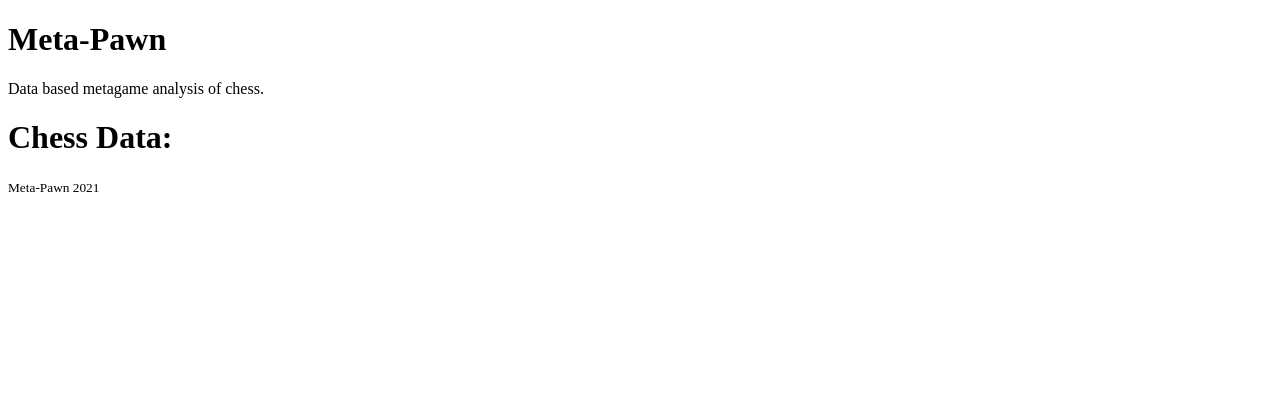
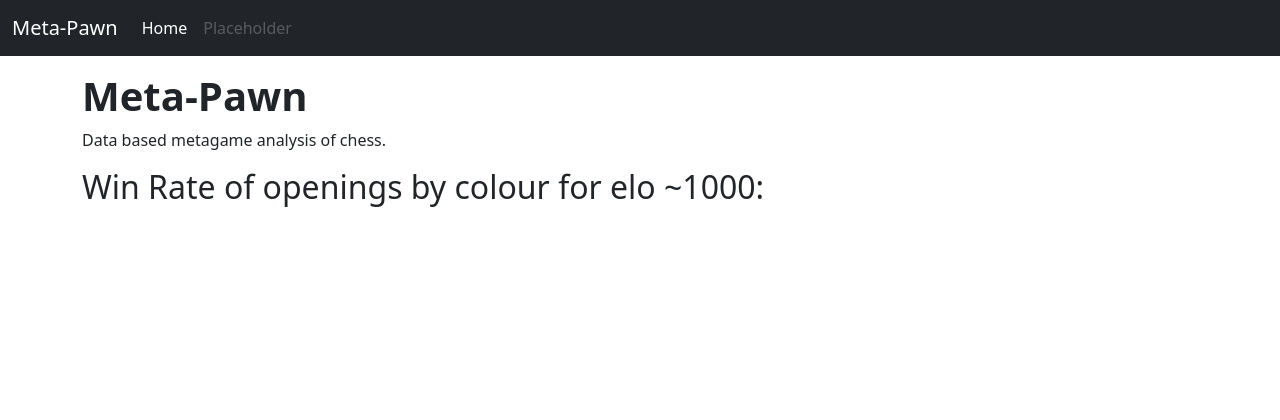
Before and after one commit to AlasdairBennett/meta-pawn, a Flask app: template project/stats/templates/stats/index.html in a window 1280 px wide. Shown: the top 420 px of the page. Before the commit the page ends 192 px from the top, so only its background shows below. Run offline with Flask 2, Linux system fonts and the light colour scheme; the template is opened without the code that fills it, so the values that code supplies are empty; parts of the project's set-up code (start-up, migrations or seed data) failed here and were passed over.

Commit message:
Add bootstrap
Beginning of implementing boostrap templates for the webapp (also added navbar)

```diff
--- a/app.py
+++ b/app.py
@@ -1,5 +1,4 @@
 import numpy as np
-
 from project import create_app
 import pandas as pd
 import matplotlib.pyplot as plt
@@ -8,9 +7,6 @@ import seaborn as sns
 app = create_app()
 
 
-# def frame_html
-
-##
 # get_games takes the name of a file containing chess game data and returns a dataframe containing
 #   only the data of ranked games
 def get_games(filename):
@@ -20,9 +16,6 @@ def get_games(filename):
     ranked_games = games[games['rated']]
 
     return ranked_games
-
-
-chess_games = get_games('project/static/games.csv')
 
 
 # get_rel_game_set takes in a set of chess games and an elo
@@ -74,6 +67,11 @@ def get_opening_outliers(games_set):
                         | (opening_freq.values > h_quantile + 1.5 * interquartile_r)].index
 
 
+# Global variables to be piped through routes.py to be displayed on front end
+chess_games = get_games('project/static/games.csv')
+win_table_1 = get_win_rate_table(get_rel_game_set(chess_games, 1000))
+
+
 if __name__ == "__main__":
     print("running...")
     pd.set_option('display.max_columns', 20)
--- /dev/null
+++ b/project/static/css/navbar-top-fixed.css
@@ -0,0 +1,5 @@
+/* Show it is fixed to the top */
+body {
+  min-height: 75rem;
+  padding-top: 4.5rem;
+}
--- a/project/stats/routes.py
+++ b/project/stats/routes.py
@@ -24,5 +24,6 @@ def stats_teardown_request(error=None):
 def index():
     current_app.logger.info('Calling the index() function.')
     return render_template('stats/index.html',
-                           chesstable=[app.chess_games.to_html(index=False)],
+                           # Add table of all chess games with custom boostrap classes for formatting
+                           chesstable=[app.win_table_1],
                            titles=app.chess_games.columns.values)
--- a/project/stats/templates/stats/index.html
+++ b/project/stats/templates/stats/index.html
@@ -1,7 +1,6 @@
 {% extends "base.html" %}
 
 {% block styling %}
-<link rel="stylesheet" href="{{ url_for('static', filename='css/base_style.css') }}">
 {% endblock %}
 
 {% block content %}
@@ -12,10 +11,19 @@
     </header>
 
     <body>
-        <h1>Chess Data:</h1>
-        {% for chesstable in chesstable %}
-        {{ chesstable|safe }}
-        {% endfor %}
+        <h2>Win Rate of openings by colour for elo ~1000:</h2>
+
+<!--        TODO fix this so it shows tables correctly-->
+<!--        <table class="table">-->
+<!--            <thead>-->
+<!--                <tr>-->
+<!--                    <th></th>-->
+<!--                </tr>-->
+<!--            </thead>-->
+<!--            {% for chesstable in chesstable %}-->
+<!--            {{ chesstable|safe }}-->
+<!--            {% endfor %}-->
+<!--        </table>-->
     </body>
 </div>
 {% endblock %}
--- a/project/templates/base.html
+++ b/project/templates/base.html
@@ -1,29 +1,64 @@
 <!DOCTYPE html>
 <html lang="en">
     <head>
+        <!-- Required meta tags-->
         <meta charset="UTF-8">
-        <title>Meta-Pawn</title>
+        <meta name="viewport" content="width=device-width, initial-scale=1">
 
-        <!-- Local CSS file for styling-->
-        <link rel="stylesheet" href="{{ url_for('static', filename='css/base_style.css') }}">
+        <!-- Favicon-->
         <link rel="shortcut icon" href="{{ url_for('static', filename='img/favicon.ico') }}" type="image/x-icon">
+
+        <!-- Bootstrap core CSS-->
+        <link href="https://cdn.jsdelivr.net/npm/bootstrap@5.0.2/dist/css/bootstrap.min.css"
+              rel="stylesheet"
+              integrity="sha384-EVSTQN3/azprG1Anm3QDgpJLIm9Nao0Yz1ztcQTwFspd3yD65VohhpuuCOmLASjC"
+              crossorigin="anonymous">
+
+        <!-- Custom styles for this template-->
+        <link href="{{ url_for('static', filename='css/navbar-top-fixed.css') }}" rel="stylesheet">
 
         <!-- Additional styling-->
         {% block styling %}
         {% endblock %}
+
+        <title>Meta-Pawn</title>
     </head>
     <body>
-        <header class="site-header">
-        </header>
 
-        <main class="content">
-            <!-- child template -->
-            {% block content %}
-            {% endblock %}
-        </main>
+        <!-- Navbar-->
+        <nav class="navbar navbar-expand-md navbar-dark fixed-top bg-dark">
+          <div class="container-fluid">
+            <a class="navbar-brand" href="#">Meta-Pawn</a>
+<!--            <button class="navbar-toggler"-->
+<!--                    type="button"-->
+<!--                    data-bs-toggle="collapse"-->
+<!--                    data-bs-target="#navbarCollapse"-->
+<!--                    aria-controls="navbarCollapse"-->
+<!--                    aria-expanded="false"-->
+<!--                    aria-label="Toggle navigation">-->
+<!--              <span class="navbar-toggler-icon"></span>-->
+<!--            </button>-->
+            <div class="collapse navbar-collapse" id="navbarCollapse">
+              <ul class="navbar-nav me-auto mb-2 mb-md-0">
+                <li class="nav-item">
+                  <a class="nav-link active" aria-current="page" href="#">Home</a>
+                </li>
+                <li class="nav-item">
+                  <a class="nav-link disabled" href="#" tabindex="-1" aria-disabled="true">Placeholder</a>
+                </li>
+              </ul>
+            </div>
+          </div>
+        </nav>
 
-        <footer class="site-footer">
-            <small>Meta-Pawn 2021</small>
-        </footer>
+        <!-- Bootstrap core JS (bundle w/ Popper)-->
+        <script src="https://cdn.jsdelivr.net/npm/bootstrap@5.0.2/dist/js/bootstrap.bundle.min.js"
+                integrity="sha384-MrcW6ZMFYlzcLA8Nl+NtUVF0sA7MsXsP1UyJoMp4YLEuNSfAP+JcXn/tWtIaxVXM"
+                crossorigin="anonymous">
+        </script>
+
+        <!-- Child template-->
+        {% block content %}
+        {% endblock %}
     </body>
 </html>
--- a/requirements.txt
+++ b/requirements.txt
@@ -1,7 +1,10 @@
+Babel==2.9.1
 click==8.0.1
 colorama==0.4.4
 cycler==0.10.0
 Flask==2.0.1
+Flask-Babel==2.0.0
+Flask-Table==0.5.0
 itsdangerous==2.0.1
 Jinja2==3.0.1
 kiwisolver==1.3.1
```
